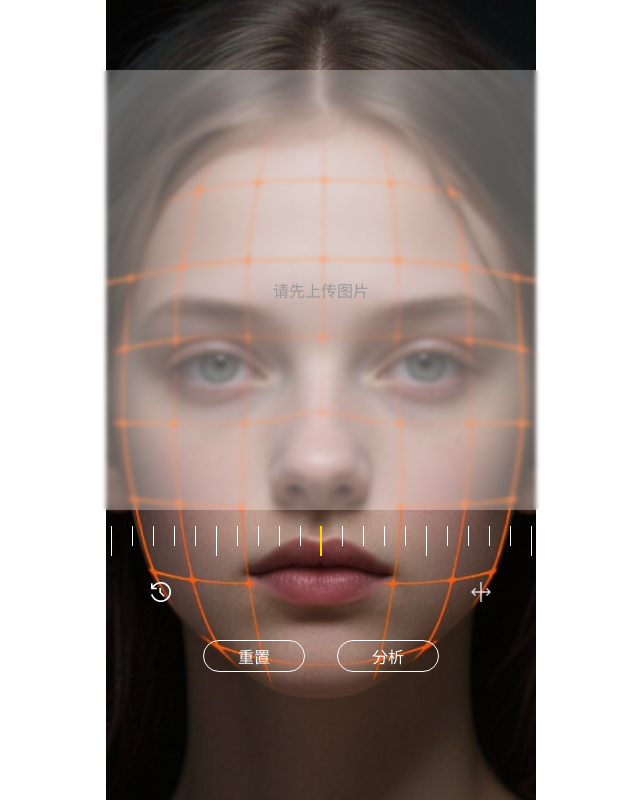
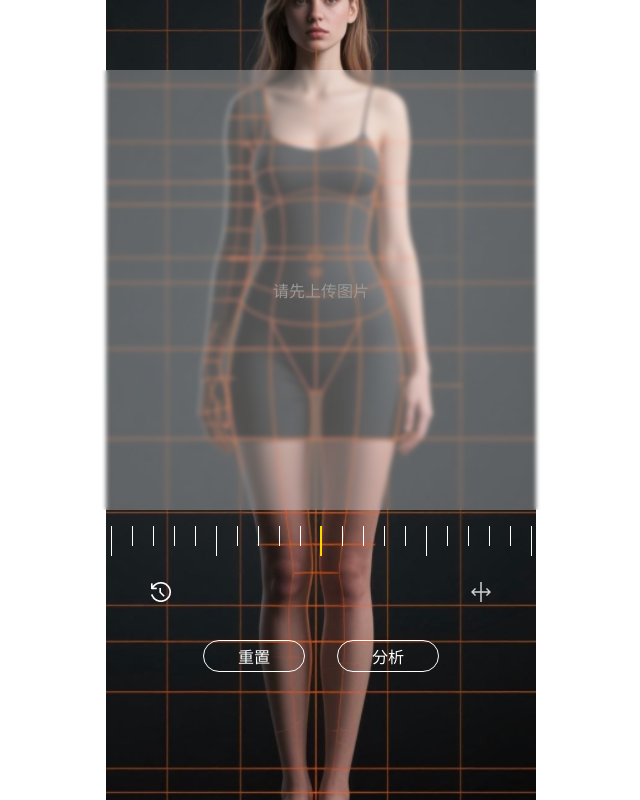
Before and after one commit to xxxfengsu/Face-Body-Insight, a Vue app: page /image-editor in a window 1280 px wide. Shown: the whole page, without its empty margins (319-959 px from the left). Built offline with nearby package versions, Linux system fonts and the light colour scheme.

Commit message:
feat: imageEditor page background was depend selectedBox

```diff
--- a/src/components/ImageEditor.vue
+++ b/src/components/ImageEditor.vue
@@ -1,5 +1,5 @@
 <template>
-  <div class="image-editor">
+  <div class="image-editor" :class="boxFromRoute == 32? 'bg' : 'bg1'">
     <div class="header">
       <div class="back" @click="goBack">
         <span></span>
@@ -856,13 +856,20 @@ const goBack = () => {
 </script>
 
 <style lang="less" scoped>
+ .bg{
+    background: url("../assets/edit_image_bg.png") no-repeat;
+    background-position: center;
+  }
+  .bg1{
+    background: url("../assets/edit_image_bg1.png") no-repeat;
+    background-position: center;
+  }
 .image-editor {
   display: flex;
   flex-direction: column;
   height: 100vh;
   width: 100%;
-  background: url("../assets/edit_image_bg.png") no-repeat;
-  background-position: center;
+
 
   .header {
     padding: 20px 0;
```
Also changed, not shown: src/assets/edit_image_bg1.png (added).
